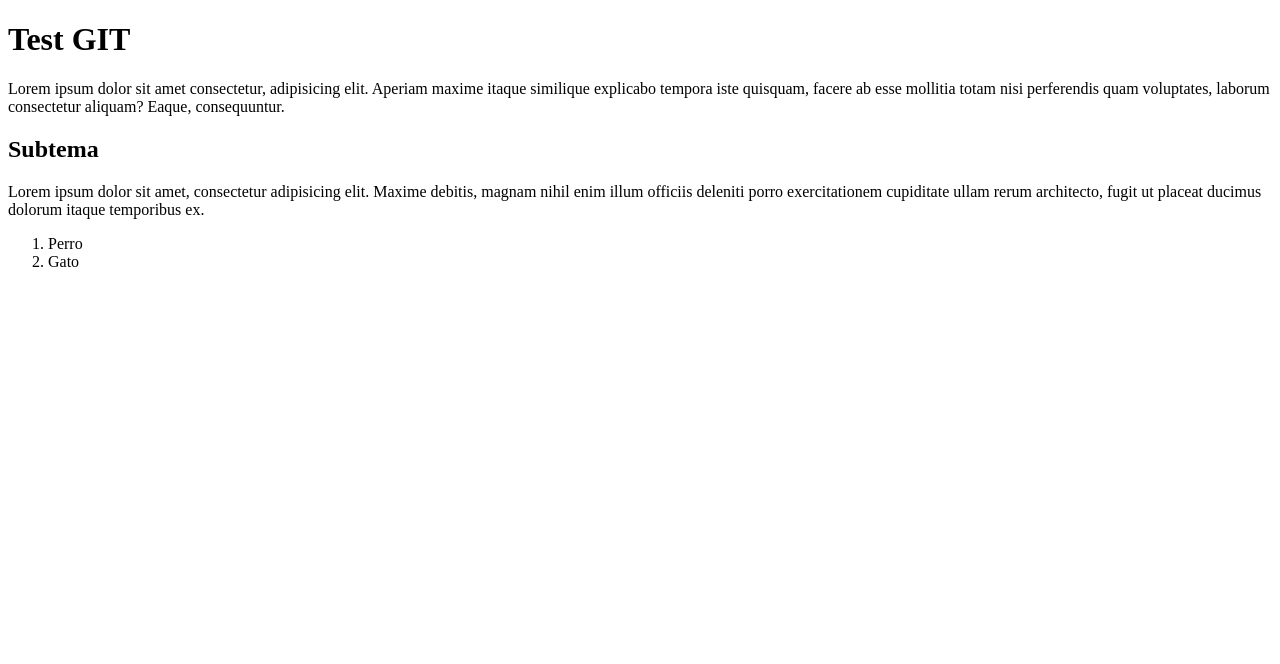
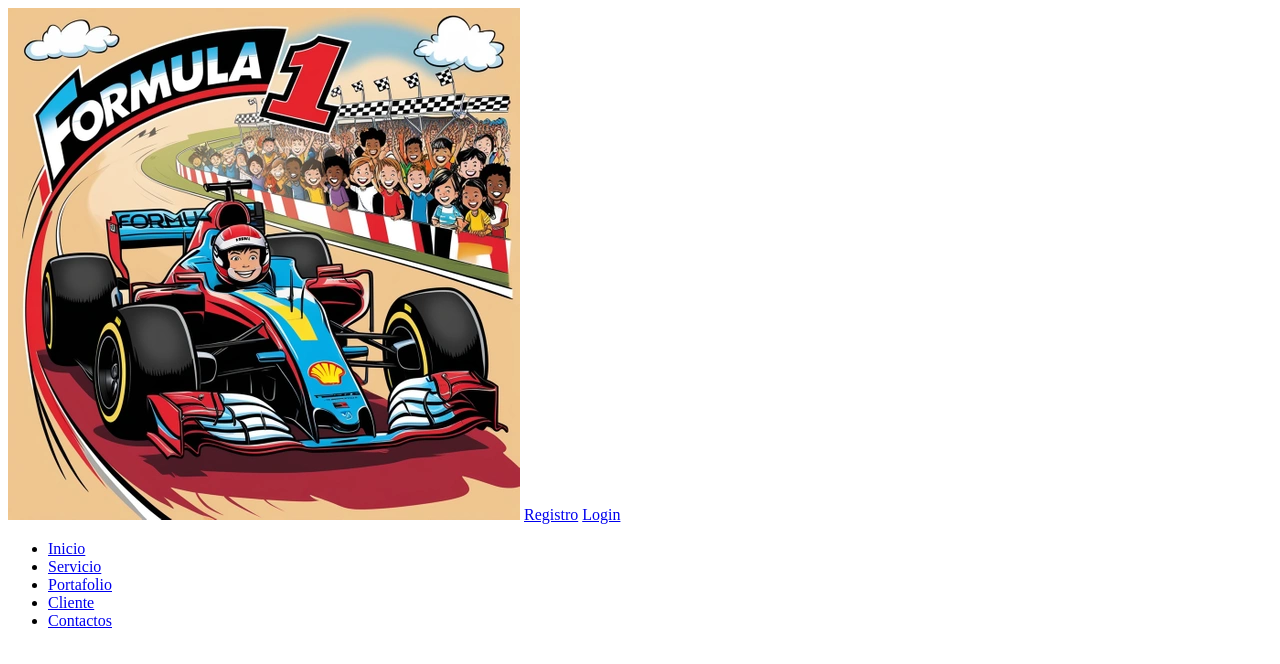
Before and after one commit to dianatorresguarnizo/ingenieriaweb, a plain HTML site: page index.html in a window 1280 px wide. Drawn offline with Linux system fonts and the light colour scheme.

Commit message:
Tercer Commit

```diff
--- a/index.html
+++ b/index.html
@@ -1,18 +1,24 @@
 <!DOCTYPE html>
-<html lang="en">
+<html lang="es">
 <head>
     <meta charset="UTF-8">
     <meta name="viewport" content="width=device-width, initial-scale=1.0">
-    <title>Document</title>
+    <title>Proyecto Web</title>
 </head>
 <body>
-    <h1>Test GIT</h1>
-    <p>Lorem ipsum dolor sit amet consectetur, adipisicing elit. Aperiam maxime itaque similique explicabo tempora iste quisquam, facere ab esse mollitia totam nisi perferendis quam voluptates, laborum consectetur aliquam? Eaque, consequuntur.</p>
-    <h2>Subtema</h2>
-    <p>Lorem ipsum dolor sit amet, consectetur adipisicing elit. Maxime debitis, magnam nihil enim illum officiis deleniti porro exercitationem cupiditate ullam rerum architecto, fugit ut placeat ducimus dolorum itaque temporibus ex.</p>
-    <ol>
-        <li>Perro</li>
-        <li>Gato</li>
-    </ol>
+    <header>
+        <img src="img/logo.webp" alt="Logo Proyecto Web">
+        <a href="#">Registro</a>
+        <a href="#">Login</a>
+        <nav>
+            <ul>
+                <li><a href="#">Inicio</a></li>
+                <li><a href="#">Servicio</a></li>
+                <li><a href="#">Portafolio</a></li>
+                <li><a href="#">Cliente</a></li>
+                <li><a href="#">Contactos</a></li>
+            </ul>
+        </nav>
+    </header>
 </body>
 </html>
```
Also changed, not shown: img/logo.webp (added).
